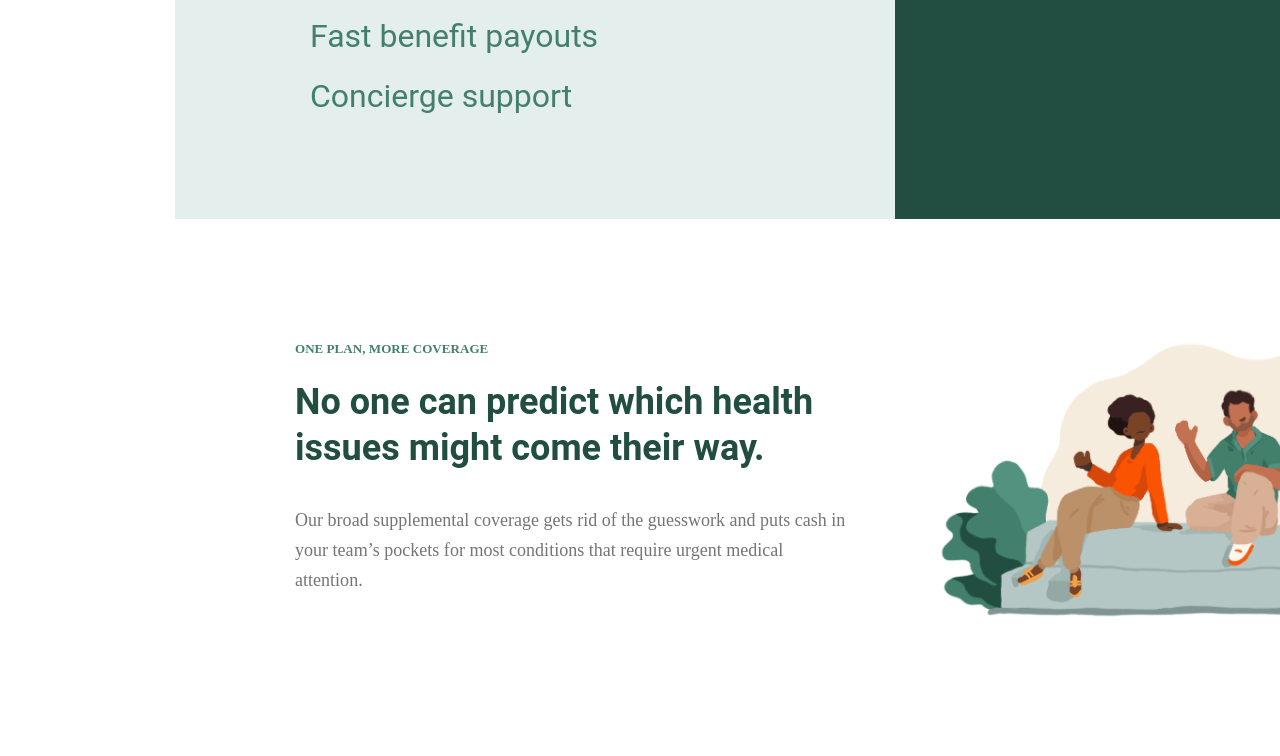
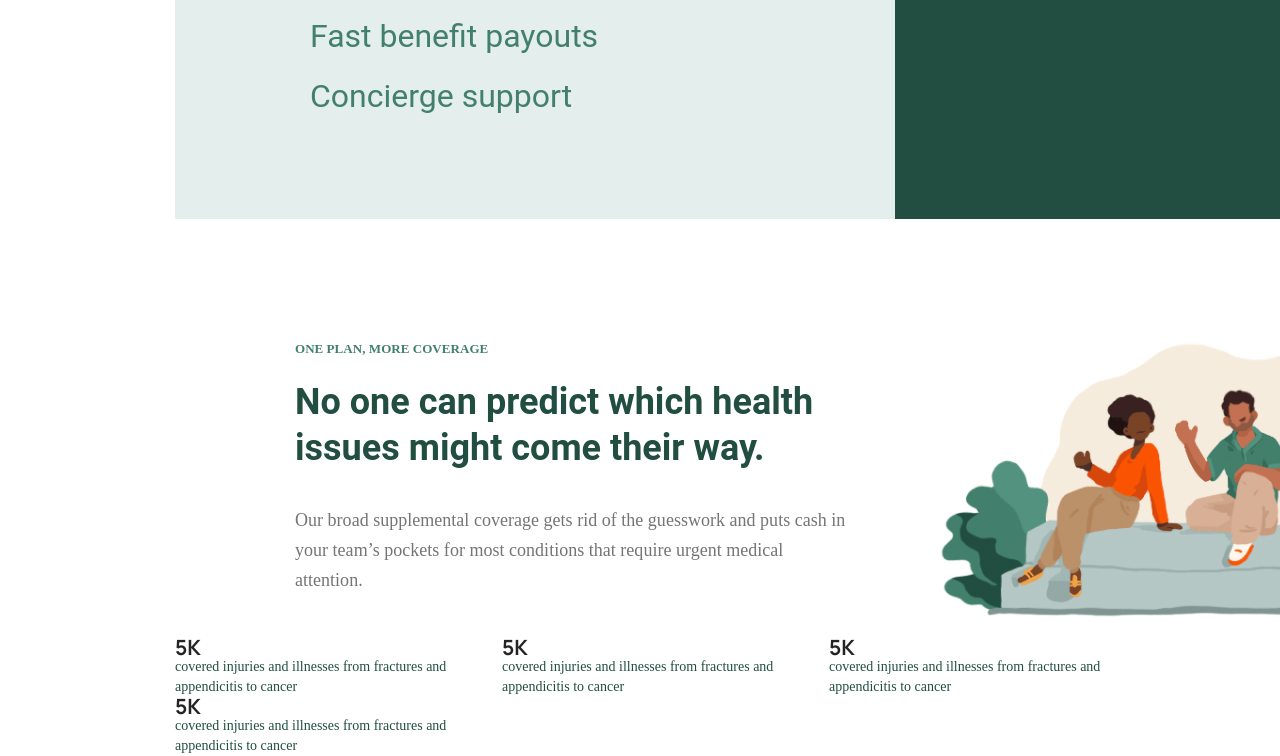
Before and after one commit to Qwerty-pixl/bistro-bliss, a plain HTML site: page index.html in a window 1280 px wide. Shown: the part 1931-2687 px from the top of the page. Before the commit the page ends 2569 px from the top, so only its background shows below. Drawn offline with Linux system fonts and the light colour scheme.

Commit message:
added cads

```diff
--- a/index.html
+++ b/index.html
@@ -183,7 +183,34 @@
 					</div>
 				</div>
 			</div>
-			<div class="credit_bottom"></div>
+			<div class="credit_bottom">
+				<div class="bottom_cards flex">
+					<div class="bottom_card">
+						<div class="card_text">
+							<h2 class="card_tit">5K</h2>
+							<p class="card_txt">covered injuries and illnesses from fractures and appendicitis to cancer</p>
+						</div>
+					</div>
+					<div class="bottom_card">
+						<div class="card_text">
+							<h2 class="card_tit">5K</h2>
+							<p class="card_txt">covered injuries and illnesses from fractures and appendicitis to cancer</p>
+						</div>
+					</div>
+					<div class="bottom_card">
+						<div class="card_text">
+							<h2 class="card_tit">5K</h2>
+							<p class="card_txt">covered injuries and illnesses from fractures and appendicitis to cancer</p>
+						</div>
+					</div>
+					<div class="bottom_card">
+						<div class="card_text">
+							<h2 class="card_tit">5K</h2>
+							<p class="card_txt">covered injuries and illnesses from fractures and appendicitis to cancer</p>
+						</div>
+					</div>
+				</div>
+			</div>
 		</div>
 	</section>
 
```
